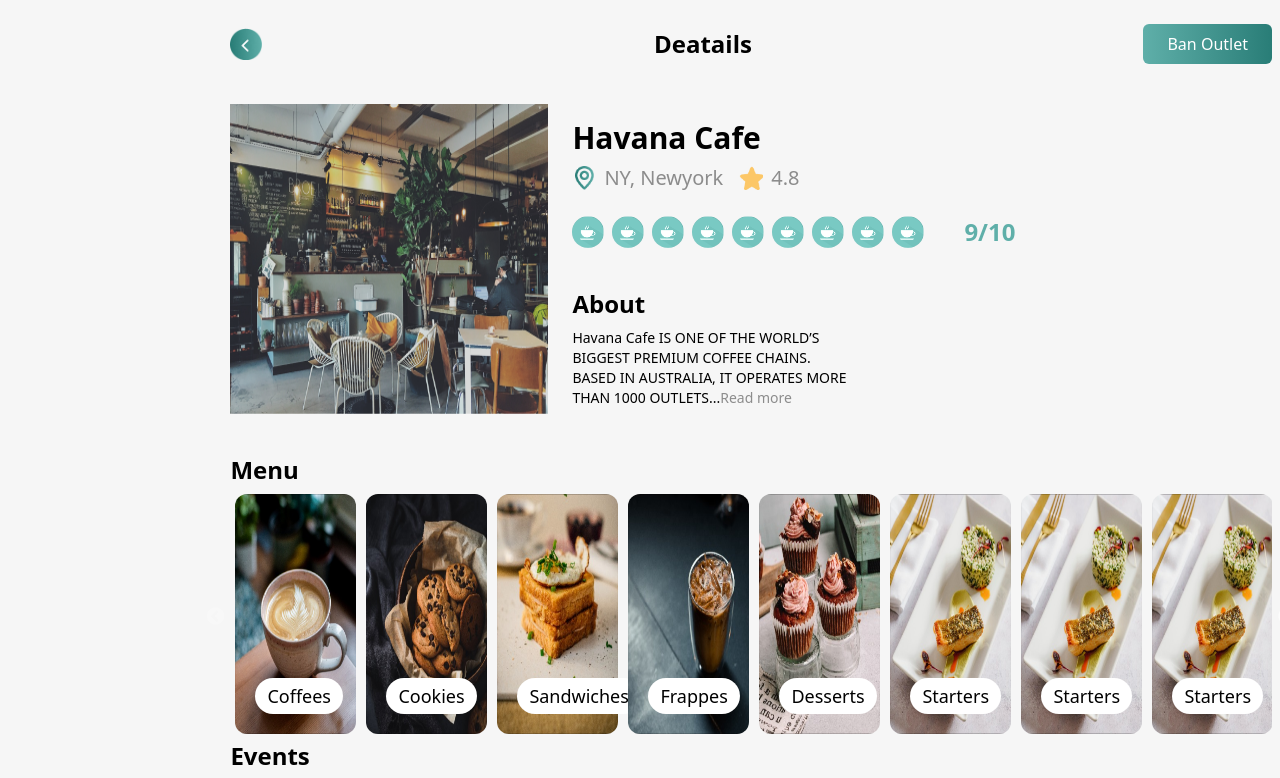
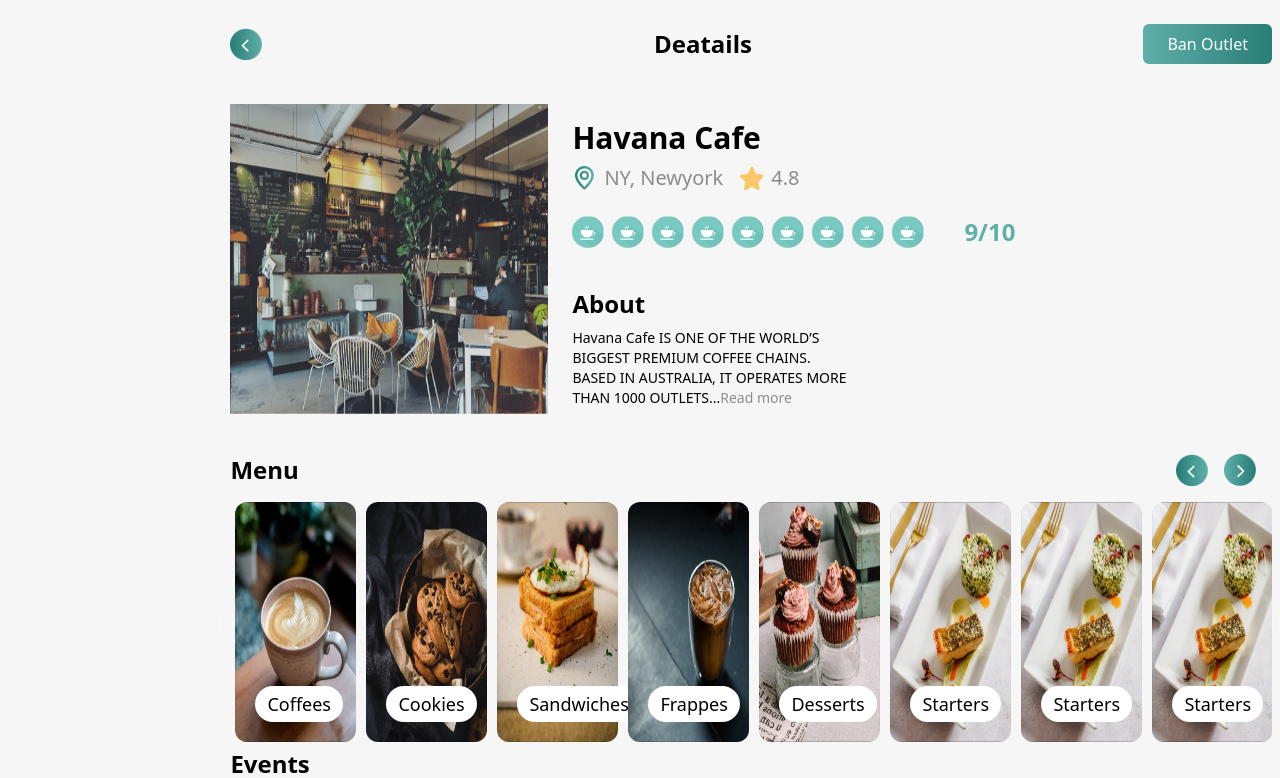
Before and after one commit to Soda-bees/Cuppa-super-admin, a React (Create React App) app: page /outletdetails/1 in a window 1280 px wide. Shown: the top 778 px of the page. Built offline with nearby package versions, Linux system fonts and the light colour scheme.

Commit message:
outlet detail changes

```diff
--- a/src/assets/index.js
+++ b/src/assets/index.js
@@ -61,7 +61,7 @@ import leftArrow from "./leftArrow.png"
 import arrowRight from "./arrowRight.png"
 import uploadImg from "./uploadImg.png"
 import showPassword from "./showPassword.png"
-
+import nextArrow from "./nextArrow.png"
 
 
 const images = {
@@ -128,6 +128,7 @@ const images = {
    leftArrow,
    uploadImg,
    showPassword,
+   nextArrow,
 
 }
 
--- a/src/screens/OutlletDetails/index.js
+++ b/src/screens/OutlletDetails/index.js
@@ -1,4 +1,4 @@
-import React, { useState } from 'react'
+    import React, { useState ,useRef} from 'react'
     import images from '../../assets'
     import Modal from 'react-modal';
     import { useNavigate } from 'react-router-dom';
@@ -377,6 +377,35 @@ export default function OutletDetails() {
             },
 
         ])
+
+
+        const NextArrow = (props) => {
+            const { className, style, onClick } = props;
+            return (
+                <div
+                    className={className}
+                    style={{
+                        ...style,
+                        right: 10,
+                        zIndex: 1,
+                        borderRadius: '50%',
+                        width: '30px',
+                        height: '30px',
+                        display: 'flex',
+                        alignItems: 'center',
+                        justifyContent: 'center',
+                        cursor: 'pointer',
+                    }}
+                    onClick={onClick}
+                >
+                    {/* Right Arrow Symbol */}
+                </div>
+            );
+        };
+
+
+
+
         const [orders, setOrders] = useState([
             {
                 customerName: "Justin Lipshutz",
@@ -421,7 +450,6 @@ export default function OutletDetails() {
         ])
 
         let settings = {
-        button:false,
             dots: false,
             infinite: false,
             speed: 500,
@@ -454,7 +482,6 @@ export default function OutletDetails() {
             ]
         };
         let settingsTwo = {
-        button:false,
             dots: false,
             infinite: false,
             speed: 500,
@@ -486,6 +513,15 @@ export default function OutletDetails() {
             }
             ]
         };
+
+        let sliderRef = useRef(null);
+        const next = () => {
+            sliderRef.slickNext();
+        };
+        const previous = () => {
+            sliderRef.slickPrev();
+        };
+
         return (
             <div className='md:pl-[18%] sm:pl-[19%] pl-[22%] py-6 px-2'>
                 <div className='flex justify-between items-center mb-4 md:6 lg:mb-10'>
@@ -532,8 +568,19 @@ export default function OutletDetails() {
                         </div>
                     </div>
                 </div>
-            <div className='text-xl md:text-2xl font-semibold mb-2'>Menu</div>
-            <Slider {...settings} >
+                <div className='flex justify-between items-center mb-4  '>
+                <div className='text-xl md:text-2xl font-semibold'>Menu</div>
+                <div className='flex items-center gap-4 mr-4'>
+                <img className='w-8 active:opacity-50'  src={images.backBtn} onClick={previous} />
+                <img className='w-8 active:opacity-50' src={images.nextArrow} onClick={next}/>
+            </div>
+                </div>
+
+            <Slider {...settings}
+                ref={slider => {
+            sliderRef = slider;
+            }}
+            >
                     {menu.map((item, index) => (
                         <div className='relative cursor-pointer' onClick={() => openModal(index)}>
                             <img className='rounded-xl  h-48 md:h-60 lg:w-52' src={item.image} />
```
Also changed, not shown: src/assets/nextArrow.png (added). Lines whose indentation alone changed are shown as unchanged.
